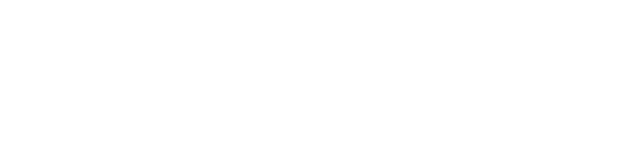
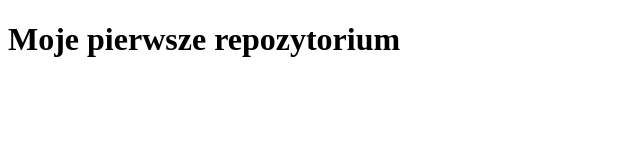
Before and after one commit to kleszek59/first-repo, a plain HTML site: page index.html in a window 1280 px wide. Shown: the whole page, without its empty margins (0-640 px from the left). Drawn offline with Linux system fonts and the light colour scheme.

Commit message:
Header added to index.html

```diff
--- a/index.html
+++ b/index.html
@@ -7,6 +7,6 @@
     <title>Document</title>
 </head>
 <body>
-
+    <h1>Moje pierwsze repozytorium</h1>
 </body>
 </html>
```
